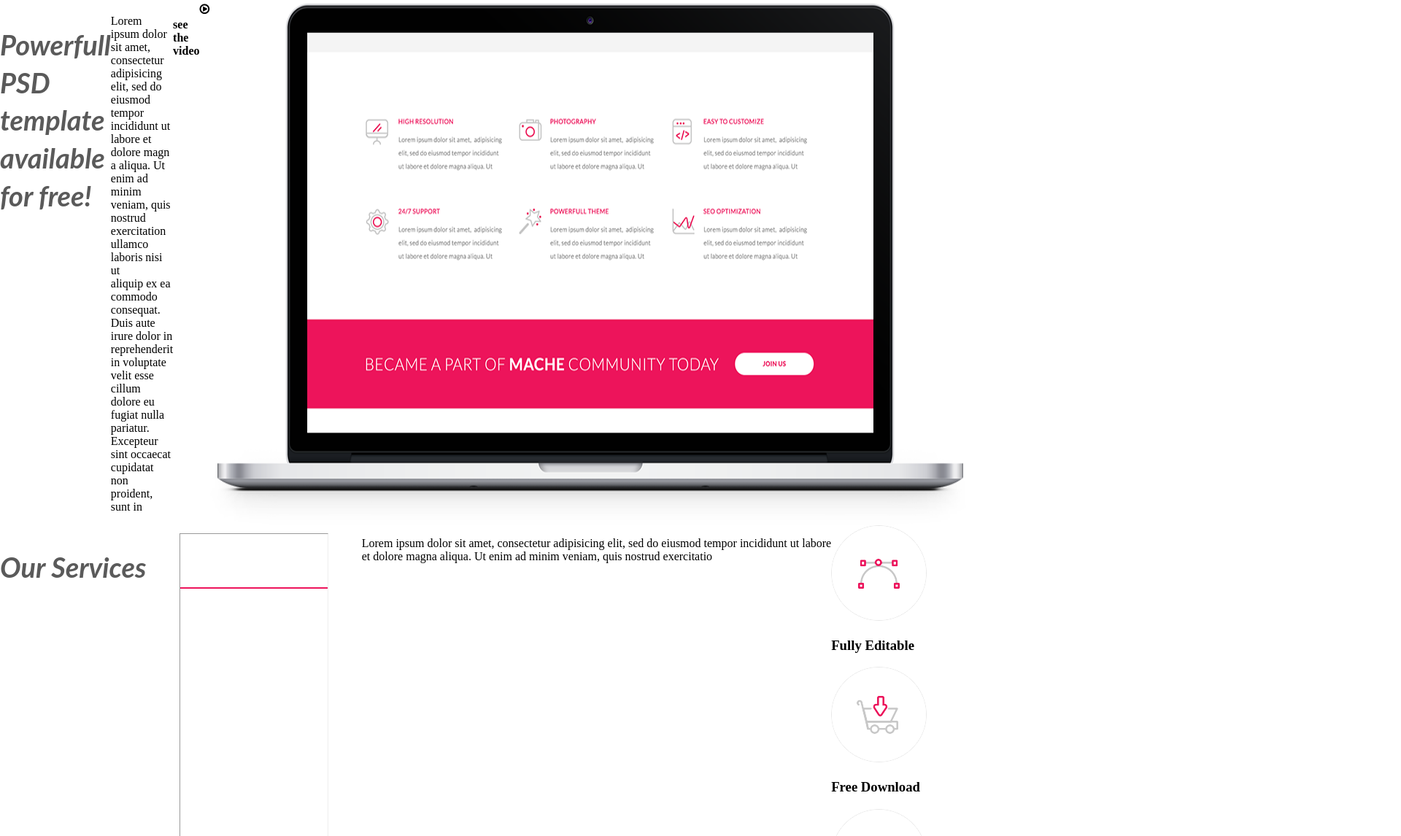
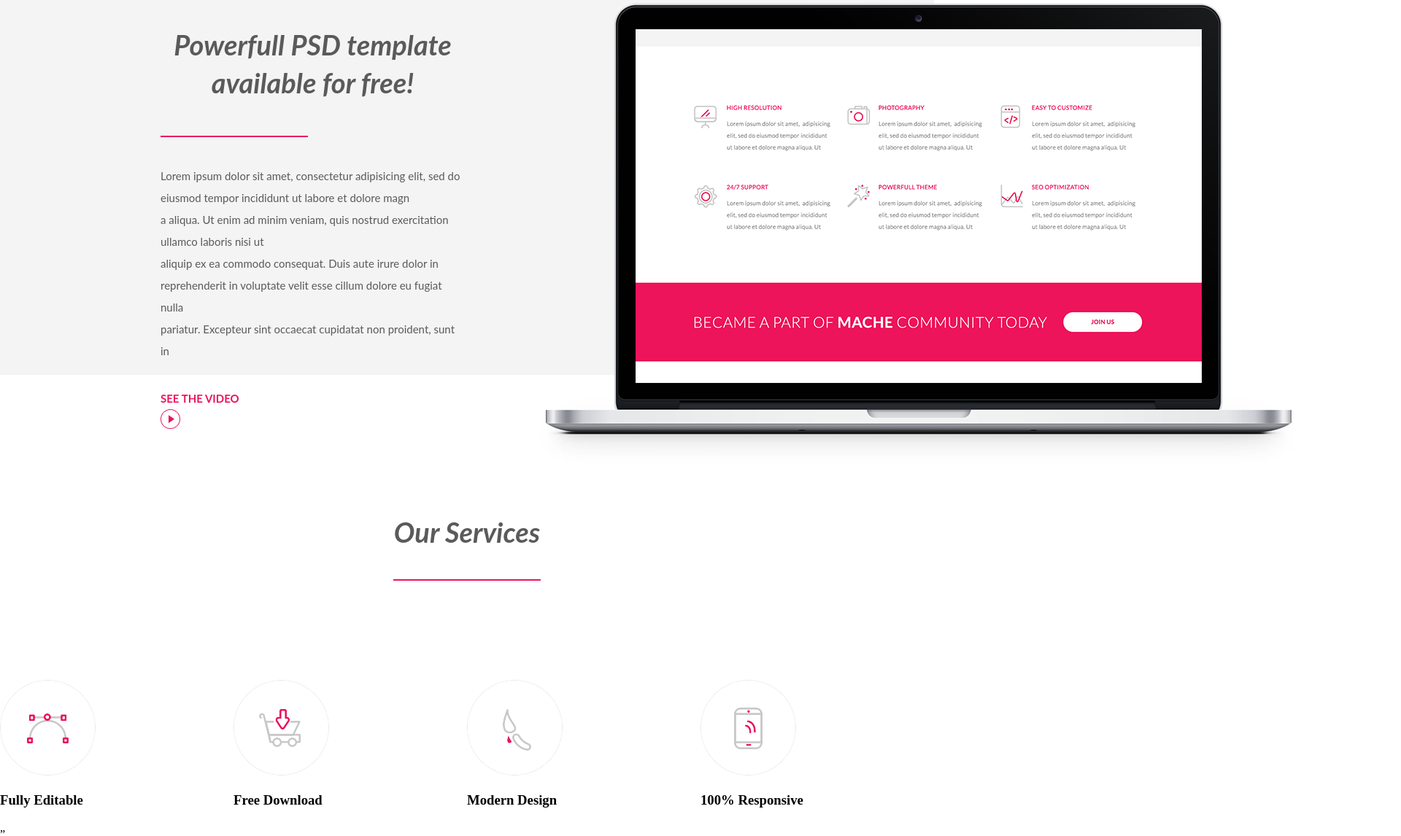
Before and after one commit to Arturek666/Project-red, a website: page index.html in a window 1280 px wide. Shown: the part 890-2036 px from the top of the page at 73% size, 1920 px wide, since content can reach past the window. Drawn offline with Linux system fonts and the light colour scheme.

Commit message:
Finish about section

```diff
--- a/index.html
+++ b/index.html
@@ -30,33 +30,43 @@
                         <br> You can easily modify the design to make it your ownand help you get your project running faster.</p>
                 </div>
                 <div class="btn-flex">
-                    <button class="btn">Show More</button>
+                    <button class="btn btn-1">Show More</button>
                 </div>
             </section>
             <div class="pink-bar bar-position">
             </div>
         </header>
     </div>
-    <section>
+    <section class="psd-ad-height">
+        <div class="psd-ad">
             <div class="container flex-container ">
+                <div class="row">
+                    <div class="column">
                         <h1 class="title-section ">Powerfull PSD template<br>
             available  for free!</h1>
-            <p>Lorem ipsum dolor sit amet, consectetur adipisicing elit, sed do
+                        <div class="p-flex p-flex-about">
+                            <p class="pink-line1">Lorem ipsum dolor sit amet, consectetur adipisicing elit, sed do
                                 <br> eiusmod tempor incididunt ut labore et dolore magn
                                 <br>a aliqua. Ut enim ad minim veniam, quis nostrud exercitation ullamco laboris nisi ut
                                 <br> aliquip ex ea commodo consequat. Duis aute irure dolor in
                                 <br> reprehenderit in voluptate velit esse cillum dolore eu fugiat nulla
                                 <br> pariatur. Excepteur sint occaecat cupidatat non proident, sunt in </p>
-            <h4 class="play-button ">see the video</h4>
-            <i class="fa fa-play-circle-o " aria-hidden="true "></i>
+                        </div>
+                        <div class="play-button clearfix">
+                            <h4 class="text-button ">see the video<img src="images/play-button.png"></h4>
+                        </div>
+                    </div>
+                    <div class="mac">
                         <img src="images/macbook.png ">
                     </div>
+                </div>
+            </div>
+        </div>
     </section>
-    <section>
+    <section class="services">
         <div class="container flex-container ">
             <h1 class="title-section ">Our Services</h1>
-            <hr class="pink-line ">
-            <p>Lorem ipsum dolor sit amet, consectetur adipisicing elit, sed do eiusmod tempor incididunt ut labore
+            <p class="pink-line ">Lorem ipsum dolor sit amet, consectetur adipisicing elit, sed do eiusmod tempor incididunt ut labore
                 <br> et dolore magna aliqua. Ut enim ad minim veniam, quis nostrud exercitatio</p>
             <div class="circle-services ">
                 <div class="circle ">
--- a/sass/style.scss
+++ b/sass/style.scss
@@ -76,7 +76,7 @@ li .activate {
 }
 
 .pink-line {
-    padding-top: 35px;
+
     font-size: 22px;
     font-family: "Lato";
     color: rgb(255, 255, 255);
@@ -116,6 +116,18 @@ li .activate {
     border: none;
 }
 
+.btn:hover {
+    background-position: right center;
+    /* change the direction of the change here */
+    background-image: linear-gradient(to right, #f6d365 0%, #fda085 51%, #f6d365 100%);
+}
+
+
+
+
+
+
+
 .pink-bar {
     background-image: url("../images/Pink-bar.png");
     width: 100%;
@@ -123,6 +135,7 @@ li .activate {
     margin: 0;
     line-height: 0;
     background-repeat: no-repeat;
+    background-color: rgb(244, 244, 244);
 }
 
 .title-section {
@@ -132,8 +145,99 @@ li .activate {
     color: rgb(90, 90, 90);
     font-style: italic;
     line-height: 1.368;
+    text-align: center;
 }
 
-.flex-container {
+.title-section1 {
+
+    font-size: 38px;
+    font-family: "Lato";
+    color: rgb(90, 90, 90);
+    font-style: italic;
+    line-height: 1.368;
+    text-align: left;
+}
+
+
+
+.row {
+    display: flex;
+    flex-direction: row;
+}
+
+.column {
+    display: flex;
+    flex-direction: column;
+    margin-left: 220px;
+}
+
+.mac img {
+
+    margin-left: 100px;
+}
+
+
+.psd-ad {
+
+    background-color: rgb(244, 244, 244);
+    height: 510px;
+}
+
+.psd-ad-height {
+    height: 600px;
+}
+
+.p-flex-about .pink-line {
+    text-align: left;
+}
+
+.pink-line1 {
+
+    font-size: 15px;
+    font-family: "Lato";
+    color: rgb(90, 90, 90);
+    line-height: 2;
+}
+
+.pink-line1:before {
+
+    content: "";
+    display: block;
+    border: 1px solid #ed145b;
+    width: 200px;
+    margin-bottom: 38px;
+}
+
+.text-button {
+    font-size: 15px;
+    font-family: "Lato";
+    color: rgb(237, 20, 91);
+    text-transform: uppercase;
+    line-height: 2;
+    cursor: pointer;
+    padding-bottom: 30px;
+}
+
+.play-button img {
+
+    float: right;
+    margin-right: 390px;
+}
+
+.clearfix:after {
+    content: "";
+    clear: both;
+    display: table;
+}
+
+.services .title-section {
+    margin-top: 100px;
+}
+
+.circle-services {
     display: flex;
 }
+
+.circle {
+    flex: 1;
+}
```
Also changed, not shown: css/style.css, css/style.prefixed.css, images/play-button.png (added), 2 other files. Lines whose indentation alone changed are shown as unchanged.
